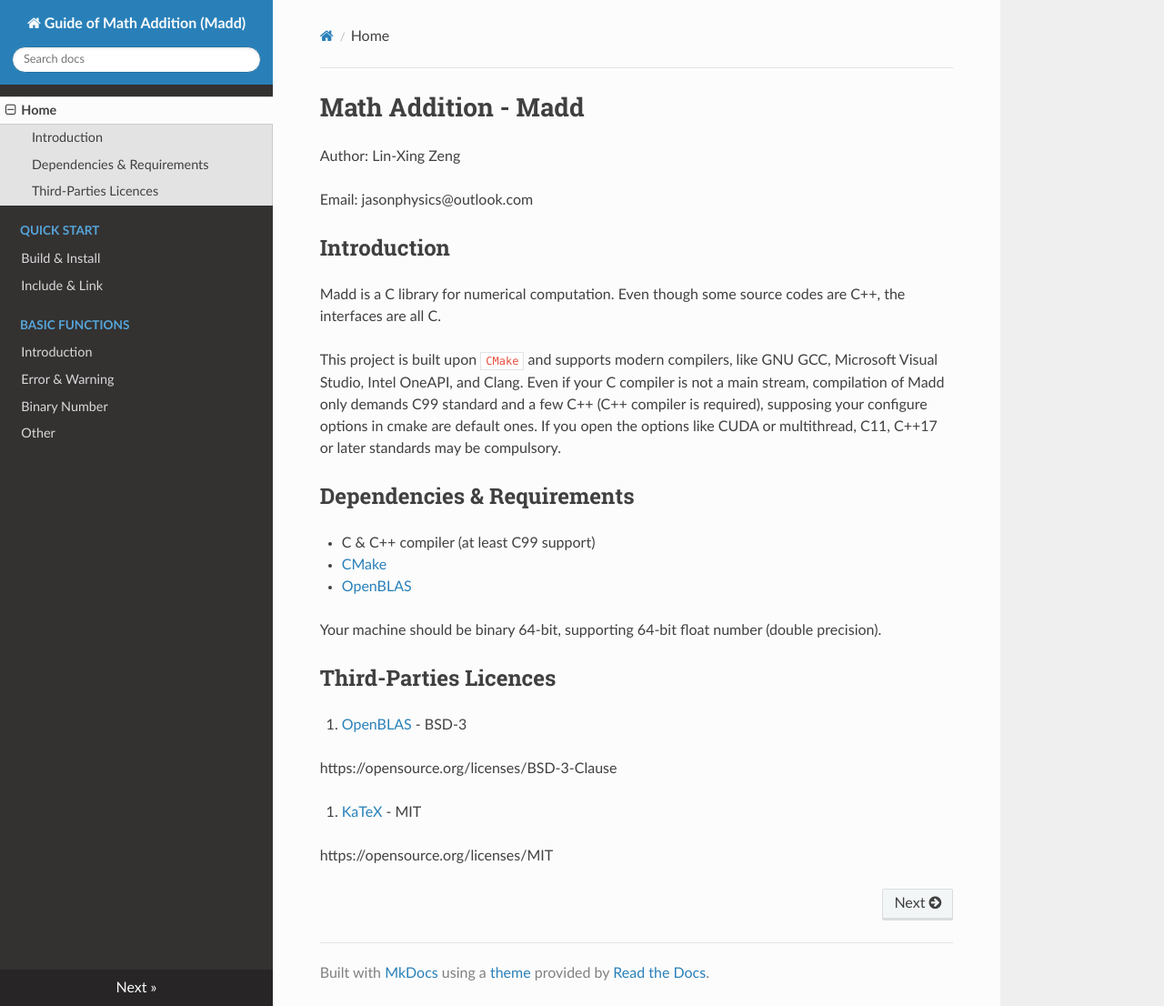
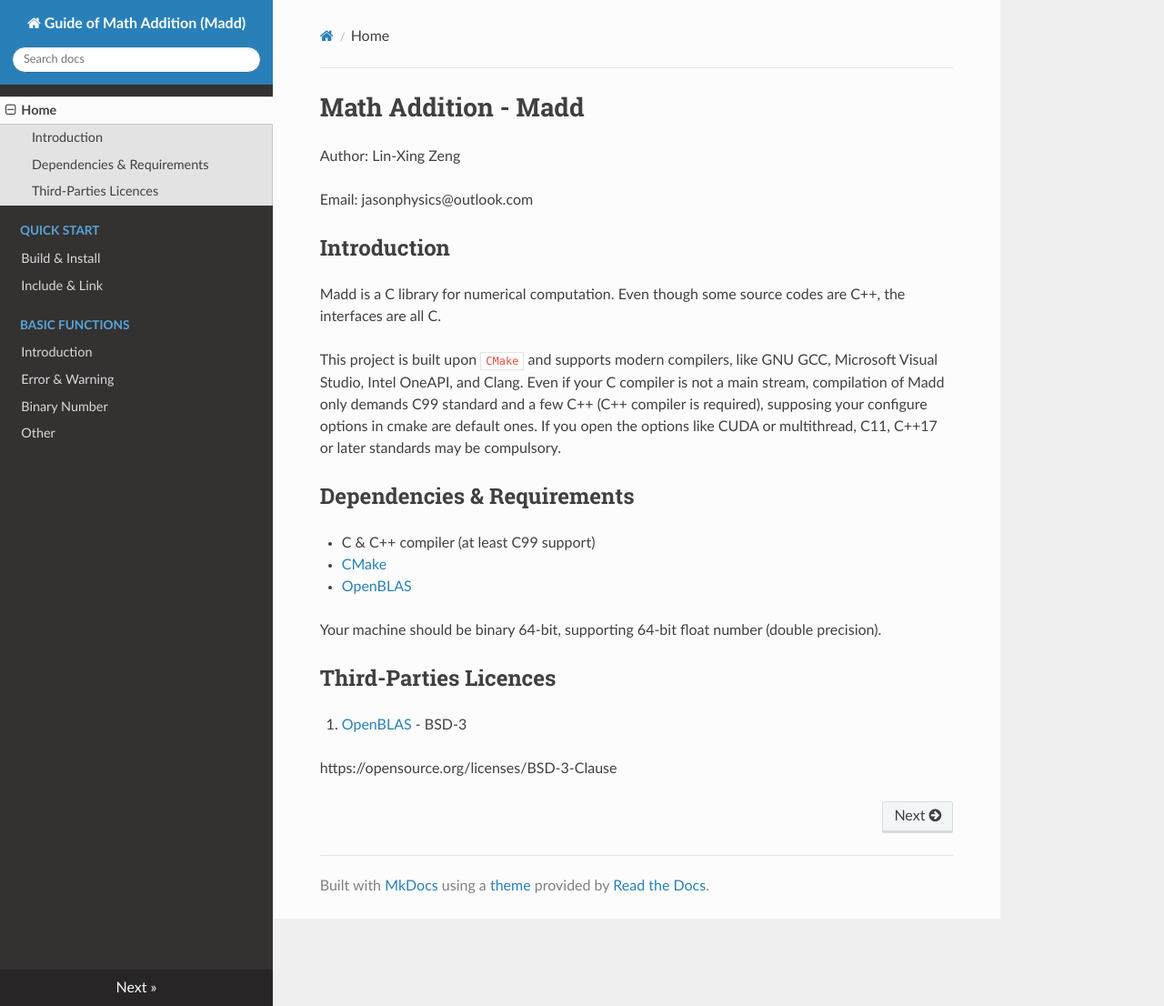
Before and after one commit to zenglinxing/madd, an MkDocs documentation site: the page built from doc/docs/intro-home.md, in a window 1280 px wide and 1106 px high. Shown: the whole window at 91% size. Built offline with MkDocs 1.6.1, drawn with Linux system fonts in a browser that asks for light colours; nearby versions of some CDN libraries.

Commit message:
doc: remove katex

```diff
--- a/doc/docs/intro-home.md
+++ b/doc/docs/intro-home.md
@@ -26,7 +26,3 @@ Third-Parties Licences
 1. [OpenBLAS](https://www.openblas.net) - BSD-3
 
 https://opensource.org/licenses/BSD-3-Clause
-
-2. [KaTeX](https://katex.org/) - MIT
-
-https://opensource.org/licenses/MIT
```
